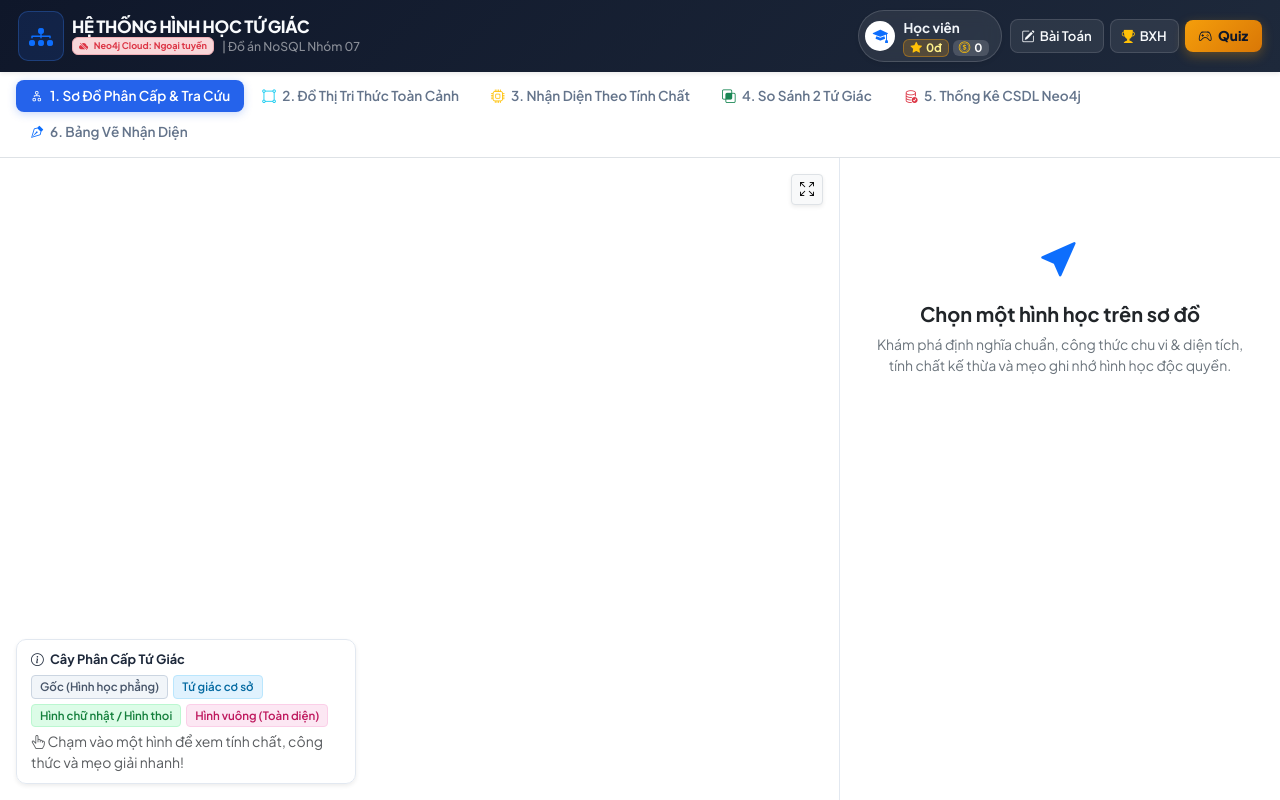
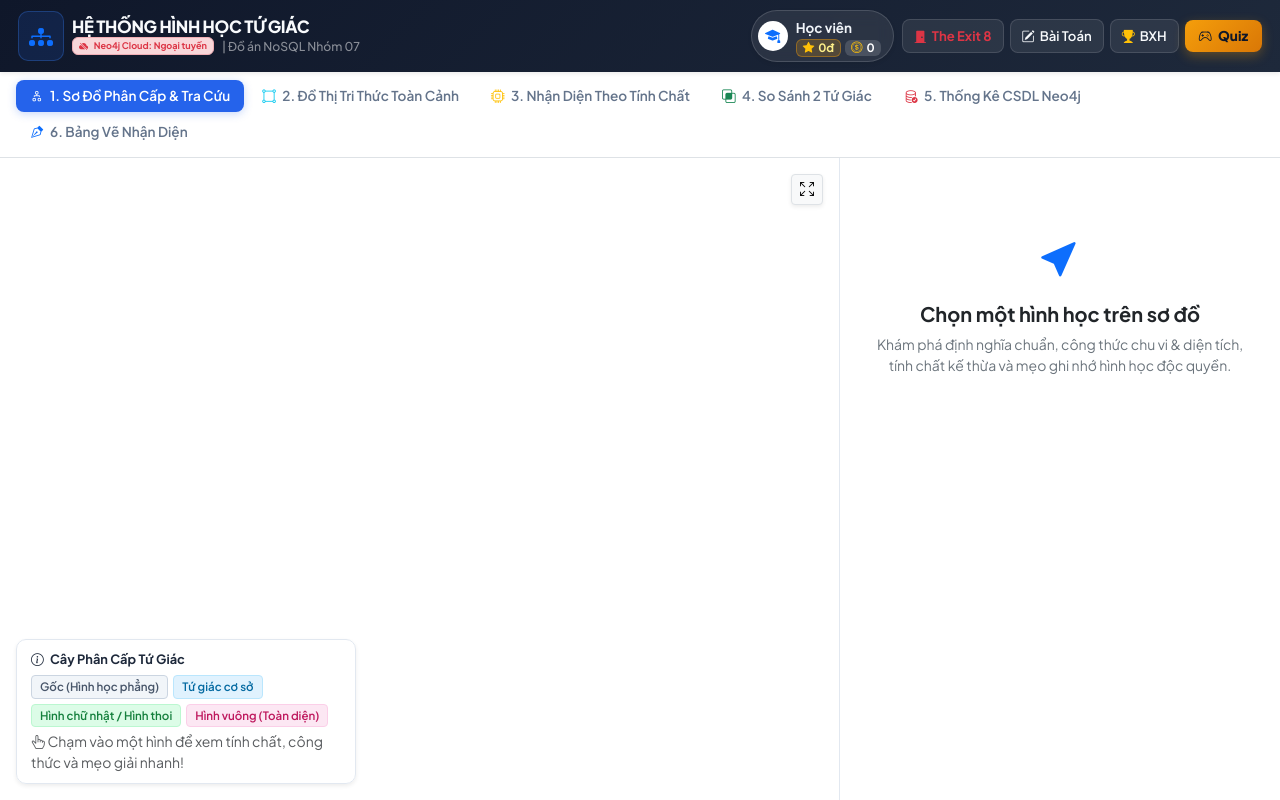
Before and after one commit to huuloc4399/neo4j_quadrilateral_app, a Python web app: template templates/index.html in a window 1280 px wide. Run offline with Jinja, Linux system fonts and the light colour scheme; the template is opened without the code that fills it, so the values that code supplies are empty; some libraries are stand-ins or nearby versions.

Commit message:
update minigame

```diff
--- /dev/null
+++ b/static/js/exit8.js
@@ -0,0 +1,299 @@
+// static/js/exit8.js
+let exit8Questions = [];
+let exit8CurrentDoor = 1;
+let exit8SelectedGrade = "8";
+let exit8Timer = null;
+let exit8TimeLeft = 0;
+let exit8TargetDoor = 8;
+let exit8CurrentTrapQuestion = null;
+
+async function openExit8Modal() {
+    const modal = new bootstrap.Modal(document.getElementById('exit8Modal'));
+    modal.show();
+    renderExit8Start();
+}
+
+function renderExit8Start() {
+    exit8StopTimer();
+    const body = document.getElementById("exit8Body");
+    body.innerHTML = `
+        <h1 class="display-4 fw-bold text-danger mb-3" style="font-family: 'JetBrains Mono', monospace; text-shadow: 0 0 15px rgba(220,53,69,0.5);">THE EXIT 8</h1>
+        <p class="lead mb-4 text-light">Bạn đang bị kẹt trong một hành lang vô tận...<br>Hãy chọn đúng ${exit8TargetDoor} cánh cửa an toàn liên tiếp để thoát ra. <br>Nếu dính bẫy, bạn buộc phải giải một bài toán sinh tử với thời gian ngày càng rút ngắn!</p>
+
+        <div class="mb-4 w-50" style="min-width: 250px;">
+            <label class="form-label fw-bold text-warning">Chọn cấp độ sinh tồn (Khối lớp):</label>
+            <select class="form-select form-select-lg text-center fw-bold text-danger bg-dark border-danger" id="exit8GradeSelect">
+                <option value="6">Lớp 6</option>
+                <option value="7">Lớp 7</option>
+                <option value="8" selected>Lớp 8 (Khuyến nghị)</option>
+                <option value="9">Lớp 9</option>
+                <option value="10">Lớp 10</option>
+                <option value="11">Lớp 11</option>
+                <option value="12">Lớp 12</option>
+            </select>
+        </div>
+
+        <button class="btn btn-danger btn-lg px-5 fw-bold rounded-pill shadow" onclick="startExit8Game()">
+            <i class="bi bi-play-fill me-1"></i> BẮT ĐẦU TRÒ CHƠI
+        </button>
+    `;
+}
+
+async function startExit8Game() {
+    exit8SelectedGrade = document.getElementById("exit8GradeSelect").value;
+    const body = document.getElementById("exit8Body");
+
+    body.innerHTML = `
+        <div class="spinner-border text-danger" role="status" style="width: 3rem; height: 3rem;"></div>
+        <h4 class="mt-3 text-danger">Đang tạo chiều không gian...</h4>
+    `;
+
+    try {
+        const res = await fetch("/api/quiz");
+        const allQuestions = await res.json();
+
+        exit8Questions = allQuestions.filter(q => {
+            const qGrade = q.grade || 8;
+            return String(qGrade) === String(exit8SelectedGrade);
+        });
+
+        // Fallback if empty for some reason
+        if (exit8Questions.length === 0) {
+            exit8Questions = allQuestions;
+        }
+
+        exit8CurrentDoor = 1;
+        renderExit8Hallway();
+    } catch(err) {
+        body.innerHTML = `<div class="alert alert-danger">Lỗi kết nối tà thuật... Vui lòng thử lại.</div>`;
+    }
+}
+
+function renderExit8Hallway() {
+    exit8StopTimer();
+    const body = document.getElementById("exit8Body");
+
+    body.innerHTML = `
+        <div class="mb-4">
+            <h5 class="text-secondary text-uppercase" style="letter-spacing: 5px;">Hành lang số</h5>
+            <h1 class="display-1 fw-bold text-white mb-0" style="font-family: 'JetBrains Mono', monospace;">${exit8CurrentDoor}</h1>
+        </div>
+        <p class="mb-5 fs-5 text-light">Phía trước là hai cánh cửa. Một cánh an toàn, một cánh là bẫy tử thần.<br>Số phận của bạn nằm ở quyết định này.</p>
+
+        <div class="d-flex gap-4 justify-content-center w-100 flex-wrap">
+            <div class="door-card bg-success text-white p-5 rounded-4 shadow position-relative overflow-hidden"
+                 style="cursor:pointer; transition: 0.2s; min-width: 220px;"
+                 onclick="chooseExit8Door('green')" onmouseover="this.style.transform='scale(1.05)'" onmouseout="this.style.transform='scale(1)'">
+                <i class="bi bi-door-closed-fill" style="font-size: 6rem; text-shadow: 0 4px 10px rgba(0,0,0,0.5);"></i>
+                <h3 class="fw-bold mt-3 mb-0" style="letter-spacing: 2px;">CỬA XANH</h3>
+            </div>
+
+            <div class="door-card bg-danger text-white p-5 rounded-4 shadow position-relative overflow-hidden"
+                 style="cursor:pointer; transition: 0.2s; min-width: 220px;"
+                 onclick="chooseExit8Door('red')" onmouseover="this.style.transform='scale(1.05)'" onmouseout="this.style.transform='scale(1)'">
+                <i class="bi bi-door-closed-fill" style="font-size: 6rem; text-shadow: 0 4px 10px rgba(0,0,0,0.5);"></i>
+                <h3 class="fw-bold mt-3 mb-0" style="letter-spacing: 2px;">CỬA ĐỎ</h3>
+            </div>
+        </div>
+    `;
+}
+
+function chooseExit8Door(color) {
+    // 50% chance of trap
+    const isTrap = Math.random() < 0.5;
+
+    if (isTrap) {
+        triggerExit8Trap();
+    } else {
+        exit8CurrentDoor++;
+        if (exit8CurrentDoor > exit8TargetDoor) {
+            renderExit8Victory();
+        } else {
+            const body = document.getElementById("exit8Body");
+            body.innerHTML = `
+                <div class="text-success text-center">
+                    <i class="bi bi-check-circle-fill" style="font-size: 6rem;"></i>
+                    <h1 class="display-3 fw-bold mt-3">AN TOÀN</h1>
+                    <p class="fs-5 text-light">Bạn mở cửa và bước vào hành lang tiếp theo...</p>
+                </div>
+            `;
+            setTimeout(renderExit8Hallway, 1500);
+        }
+    }
+}
+
+function triggerExit8Trap() {
+    exit8CurrentTrapQuestion = exit8Questions[Math.floor(Math.random() * exit8Questions.length)];
+
+    // Time calculation: 30s max, reduces by 3s each door. Min 6s.
+    exit8TimeLeft = 30 - ((exit8CurrentDoor - 1) * 3);
+    if (exit8TimeLeft < 6) exit8TimeLeft = 6;
+
+    renderExit8TrapScreen();
+
+    exit8Timer = setInterval(() => {
+        exit8TimeLeft--;
+        const timerEl = document.getElementById("exit8TimerDisplay");
+        if (timerEl) {
+            timerEl.innerText = exit8TimeLeft + "s";
+            if (exit8TimeLeft <= 5) {
+                timerEl.classList.remove("text-warning");
+                timerEl.classList.add("text-danger");
+                timerEl.style.transform = "scale(1.2)";
+            }
+        }
+
+        if (exit8TimeLeft <= 0) {
+            exit8StopTimer();
+            handleExit8TrapAnswer(false, "HẾT GIỜ!");
+        }
+    }, 1000);
+}
+
+function renderExit8TrapScreen() {
+    const body = document.getElementById("exit8Body");
+    const q = exit8CurrentTrapQuestion;
+
+    // Shuffle options
+    let opts = [...q.options];
+    opts.sort(() => Math.random() - 0.5);
+
+    let optionsHtml = opts.map((opt, i) => `
+        <button class="btn btn-outline-light btn-lg w-100 mb-3 text-start fw-bold"
+                style="white-space: normal;"
+                onclick="handleExit8TrapAnswer('${encodeURIComponent(opt)}' === '${encodeURIComponent(q.answer)}')">
+            <span class="badge bg-secondary me-2 fs-6">${String.fromCharCode(65 + i)}</span> ${opt}
+        </button>
+    `).join('');
+
+    body.innerHTML = `
+        <div class="w-100" style="max-width: 650px; margin: 0 auto;">
+            <div class="alert alert-danger border-danger border-2 bg-dark text-danger mb-4 py-3 shadow-lg">
+                <h4 class="fw-bold mb-0 text-center" style="letter-spacing: 1px;">
+                    <i class="bi bi-exclamation-triangle-fill me-2"></i> CẢNH BÁO: PHÁT HIỆN BẪY!
+                </h4>
+            </div>
+
+            <div class="d-flex justify-content-between align-items-center mb-4 bg-secondary bg-opacity-25 p-3 rounded-3">
+                <div class="d-flex align-items-center gap-2">
+                    <span class="badge bg-danger fs-5 px-3 py-2">Cửa ${exit8CurrentDoor}</span>
+                    <span class="text-light fw-bold ms-2">Giải toán để sống sót!</span>
+                </div>
+                <div class="fs-1 fw-bold text-warning" style="font-family: 'JetBrains Mono', monospace; transition: 0.3s;" id="exit8TimerDisplay">${exit8TimeLeft}s</div>
+            </div>
+
+            <div class="card bg-light text-dark mb-4 border-0 shadow">
+                <div class="card-body p-4">
+                    <h5 class="fw-bold mb-0" style="line-height: 1.6; font-size: 1.25rem;">${q.question}</h5>
+                </div>
+            </div>
+
+            <div>${optionsHtml}</div>
+        </div>
+    `;
+}
+
+function handleExit8TrapAnswer(isCorrect, reason = "SAI ĐÁP ÁN!") {
+    exit8StopTimer();
+    const body = document.getElementById("exit8Body");
+
+    if (isCorrect) {
+        body.innerHTML = `
+            <div class="text-success text-center">
+                <i class="bi bi-shield-fill-check" style="font-size: 7rem; text-shadow: 0 0 20px #198754;"></i>
+                <h2 class="fw-bold mt-3 text-uppercase">Phá bẫy thành công!</h2>
+                <p class="fs-5 text-light">Bạn đã sử dụng tri thức để tự cứu mình. Tiến lên nào!</p>
+            </div>
+        `;
+        exit8CurrentDoor++;
+        setTimeout(() => {
+            if (exit8CurrentDoor > exit8TargetDoor) {
+                renderExit8Victory();
+            } else {
+                renderExit8Hallway();
+            }
+        }, 2500);
+    } else {
+        body.innerHTML = `
+            <div class="text-danger text-center w-100" style="max-width: 600px; margin: 0 auto;">
+                <i class="bi bi-skull-fill" style="font-size: 7rem; text-shadow: 0 0 30px red;"></i>
+                <h1 class="fw-bold mt-3 text-uppercase display-5">${reason}</h1>
+                <p class="fs-5 mb-4 text-light">Hành trình kết thúc tại cửa số <strong>${exit8CurrentDoor}</strong>.</p>
+
+                <div class="alert alert-dark bg-opacity-75 text-start mb-5 border-secondary text-light">
+                    <h6 class="text-danger fw-bold"><i class="bi bi-journal-x me-2"></i>Ôn tập lại kiến thức:</h6>
+                    <hr class="border-secondary mt-1 mb-2">
+                    <div class="mb-2"><strong>Câu hỏi:</strong> ${exit8CurrentTrapQuestion.question}</div>
+                    <div class="mb-2 text-success"><strong>Đáp án đúng:</strong> ${exit8CurrentTrapQuestion.answer}</div>
+                    <div class="text-warning small"><strong>Giải thích:</strong> ${exit8CurrentTrapQuestion.explain || 'Không có giải thích.'}</div>
+                </div>
+
+                <button class="btn btn-outline-light btn-lg px-5 fw-bold rounded-pill" onclick="renderExit8Start()">
+                    <i class="bi bi-arrow-counterclockwise me-2"></i> CHƠI LẠI TỪ ĐẦU
+                </button>
+            </div>
+        `;
+    }
+}
+
+function renderExit8Victory() {
+    exit8StopTimer();
+    const body = document.getElementById("exit8Body");
+
+    // Add rewards
+    if (typeof currentScore !== 'undefined') currentScore += 200;
+    if (typeof currentCoins !== 'undefined') currentCoins += 100;
+    if (typeof updatePlayerUI === "function") updatePlayerUI();
+
+    // Epic confetti
+    const duration = 3 * 1000;
+    const end = Date.now() + duration;
+    (function frame() {
+        confetti({
+            particleCount: 5,
+            angle: 60,
+            spread: 55,
+            origin: { x: 0 },
+            colors: ['#ff0000', '#ffffff']
+        });
+        confetti({
+            particleCount: 5,
+            angle: 120,
+            spread: 55,
+            origin: { x: 1 },
+            colors: ['#ff0000', '#ffffff']
+        });
+        if (Date.now() < end) {
+            requestAnimationFrame(frame);
+        }
+    }());
+
+    body.innerHTML = `
+        <div class="text-warning text-center w-100">
+            <i class="bi bi-door-open-fill" style="font-size: 8rem; text-shadow: 0 0 50px #ffc107;"></i>
+            <h1 class="fw-bold mt-2 display-3" style="font-family: 'JetBrains Mono', monospace;">THOÁT HIỂM!</h1>
+            <p class="fs-4 text-white mb-4">Chúc mừng! Bạn đã chinh phục thành công 8 cánh cửa sinh tử.</p>
+
+            <div class="card bg-dark border-warning mx-auto mb-5" style="max-width: 400px;">
+                <div class="card-body">
+                    <h5 class="text-light mb-3">Phần Thưởng Kẻ Sống Sót</h5>
+                    <div class="d-flex justify-content-center gap-3">
+                        <span class="badge bg-primary fs-5 px-3 py-2 border border-primary"><i class="bi bi-star-fill me-1"></i> +200 Điểm</span>
+                        <span class="badge bg-warning text-dark fs-5 px-3 py-2 border border-warning"><i class="bi bi-coin me-1"></i> +100 Xu</span>
+                    </div>
+                </div>
+            </div>
+
+            <button class="btn btn-warning btn-lg px-5 text-dark fw-bold rounded-pill shadow" onclick="renderExit8Start()">
+                <i class="bi bi-controller me-2"></i> CHƠI LẠI
+            </button>
+        </div>
+    `;
+}
+
+function exit8StopTimer() {
+    if (exit8Timer) {
+        clearInterval(exit8Timer);
+        exit8Timer = null;
+    }
+}
--- a/templates/index.html
+++ b/templates/index.html
@@ -72,6 +72,9 @@
 
             <!-- Action Buttons -->
             <div class="action-btn-group">
+                <button class="btn btn-nav text-danger fw-bold" onclick="openExit8Modal()" title="Minigame: The Exit 8">
+                    <i class="bi bi-door-closed-fill"></i> <span class="d-none d-lg-inline">The Exit 8</span>
+                </button>
                 <button class="btn btn-nav btn-nav-exercise" onclick="openExerciseModal()" title="Bài toán thực hành">
                     <i class="bi bi-pencil-square"></i> <span class="d-none d-lg-inline">Bài Toán</span>
                 </button>
@@ -554,13 +557,26 @@
         </div>
     </div>
 
-
+    <!-- ==================== MODAL: THE EXIT 8 MINIGAME ==================== -->
+    <div class="modal fade" id="exit8Modal" tabindex="-1" aria-hidden="true" data-bs-backdrop="static">
+        <div class="modal-dialog modal-dialog-centered modal-lg">
+            <div class="modal-content border-0 shadow-lg bg-dark text-white" style="min-height: 550px;">
+                <div class="modal-header border-bottom-0 pb-0 position-absolute w-100 z-3" style="top:0; right:0;">
+                    <button type="button" class="btn-close btn-close-white ms-auto mt-2 me-2" data-bs-dismiss="modal" aria-label="Close" onclick="exit8StopTimer()"></button>
+                </div>
+                <div class="modal-body d-flex flex-column align-items-center justify-content-center p-4 p-md-5 text-center position-relative" id="exit8Body">
+                    <!-- Nội dung The Exit 8 sẽ render tại đây -->
+                </div>
+            </div>
+        </div>
+    </div>
 
     <!-- Bootstrap 5 Bundle JS -->
     <script src="https://cdn.jsdelivr.net/npm/bootstrap@5.3.3/dist/js/bootstrap.bundle.min.js"></script>
     <!-- Custom JS -->
     <script src="/static/js/app.js"></script>
     <script src="/static/js/canvas.js"></script>
+    <script src="/static/js/exit8.js"></script>
 </body>
 
 </html>
```
Also changed, not shown: GIAI_THICH_CHUC_NANG.md (+4 -0 lines), HUONG_DAN_SU_DUNG.md (renamed from README.md).
